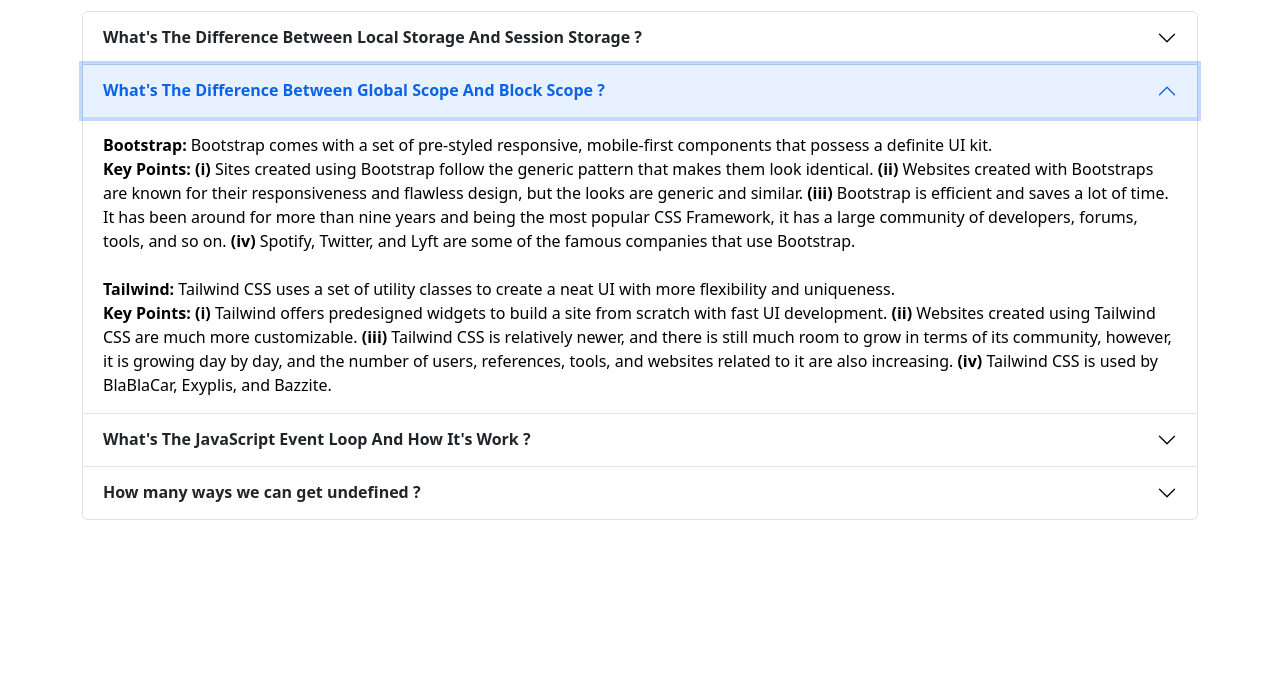
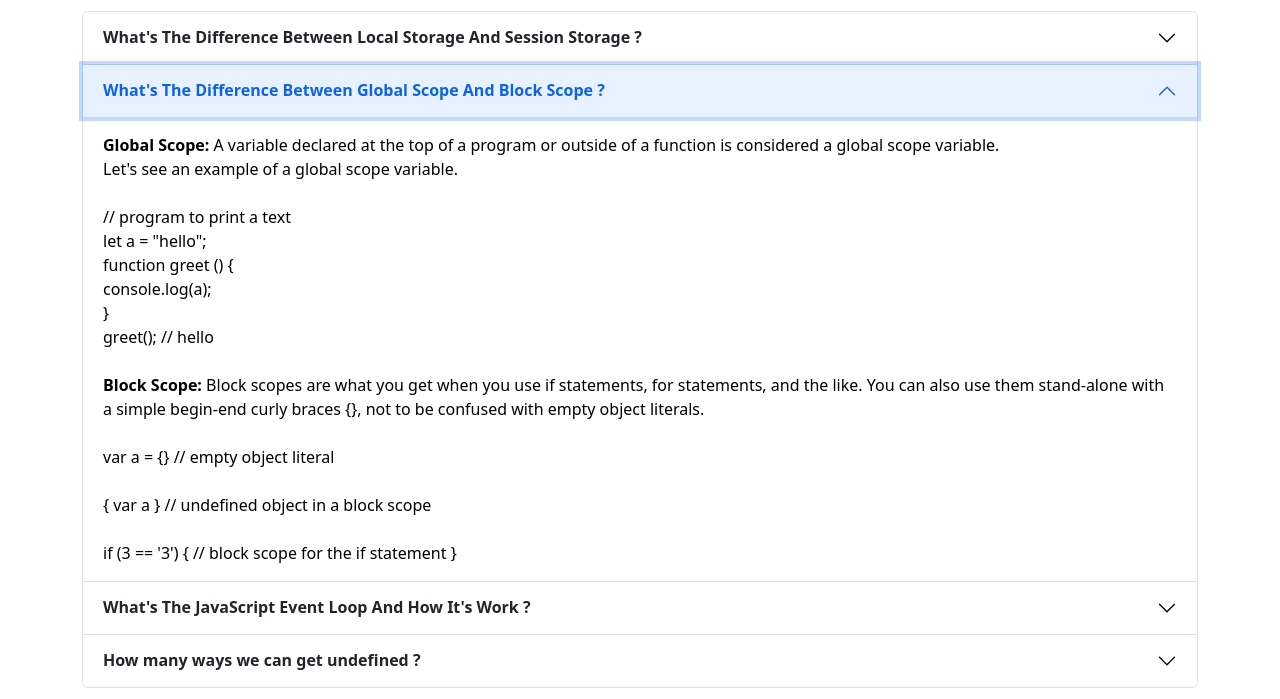
Before and after one commit to Razib2019/type-monster-debug-assignment, a plain HTML site: page blog.html in a window 1280 px wide. Both pictures are taken after a click on the button "What's The Difference Between Global Scope And Block Scope ?". Shown: the part 101-800 px from the top of the page. Drawn offline with nearby package versions, Linux system fonts and the light colour scheme.

Commit message:
global scope and block scope done

```diff
--- a/blog.html
+++ b/blog.html
@@ -55,27 +55,35 @@
                     <div id="collapseTwo" class="accordion-collapse collapse" aria-labelledby="headingTwo"
                         data-bs-parent="#accordionExample">
                         <div class="accordion-body">
-                            <strong>Bootstrap:</strong> Bootstrap comes with a set of pre-styled responsive,
-                            mobile-first components that possess a definite UI kit. <br>
-                            <strong>Key Points:</strong><strong> (i)</strong> Sites created using Bootstrap follow
-                            the generic pattern that makes them look identical. <strong>(ii)</strong>
-                            Websites created with Bootstraps are known for their responsiveness and flawless design,
-                            but the looks are generic and similar. <strong>(iii)</strong> Bootstrap is efficient and
-                            saves a lot of time. It has been around for more than nine years and being the most
-                            popular CSS Framework, it has a large community of developers, forums, tools, and so on.
-                            <strong>(iv)</strong> Spotify, Twitter, and Lyft are some of the famous companies that
-                            use Bootstrap.
+                            <strong>Global Scope:</strong> A variable declared at the top of a program or outside of a
+                            function is considered a global scope variable. <br>
+
+                            Let's see an example of a global scope variable. <br><br>
+                            // program to print a text <br>
+
+                            let a = "hello";<br>
+
+                            function greet () {<br>
+                            console.log(a);<br>
+                            }<br>
+
+                            greet(); // hello
+
                             <br><br>
-                            <strong>Tailwind:</strong> Tailwind CSS uses a set of utility classes to create a neat
-                            UI with more flexibility and uniqueness.
-                            <br>
-                            <strong>Key Points:</strong><strong> (i)</strong> Tailwind offers predesigned widgets to
-                            build a site from scratch with fast UI development. <strong>(ii)</strong>
-                            Websites created using Tailwind CSS are much more customizable. <strong>(iii)</strong>
-                            Tailwind CSS is relatively newer, and there is still much room to grow in terms of its
-                            community, however, it is growing day by day, and the number of users, references,
-                            tools, and websites related to it are also increasing.
-                            <strong>(iv)</strong> Tailwind CSS is used by BlaBlaCar, Exyplis, and Bazzite.
+
+                            <strong>Block Scope:</strong> Block scopes are what you get when you use if statements, for
+                            statements, and the like. You can also use them stand-alone with a simple begin-end curly
+                            braces {}, not to be confused with empty object literals. <br><br>
+
+                            var a = {} // empty object literal <br><br>
+
+                            { var a } // undefined object in a block scope <br><br>
+
+                            if (3 == '3') {
+                            // block scope for the if statement
+                            }
+
+
                         </div>
                     </div>
                 </div>
```
